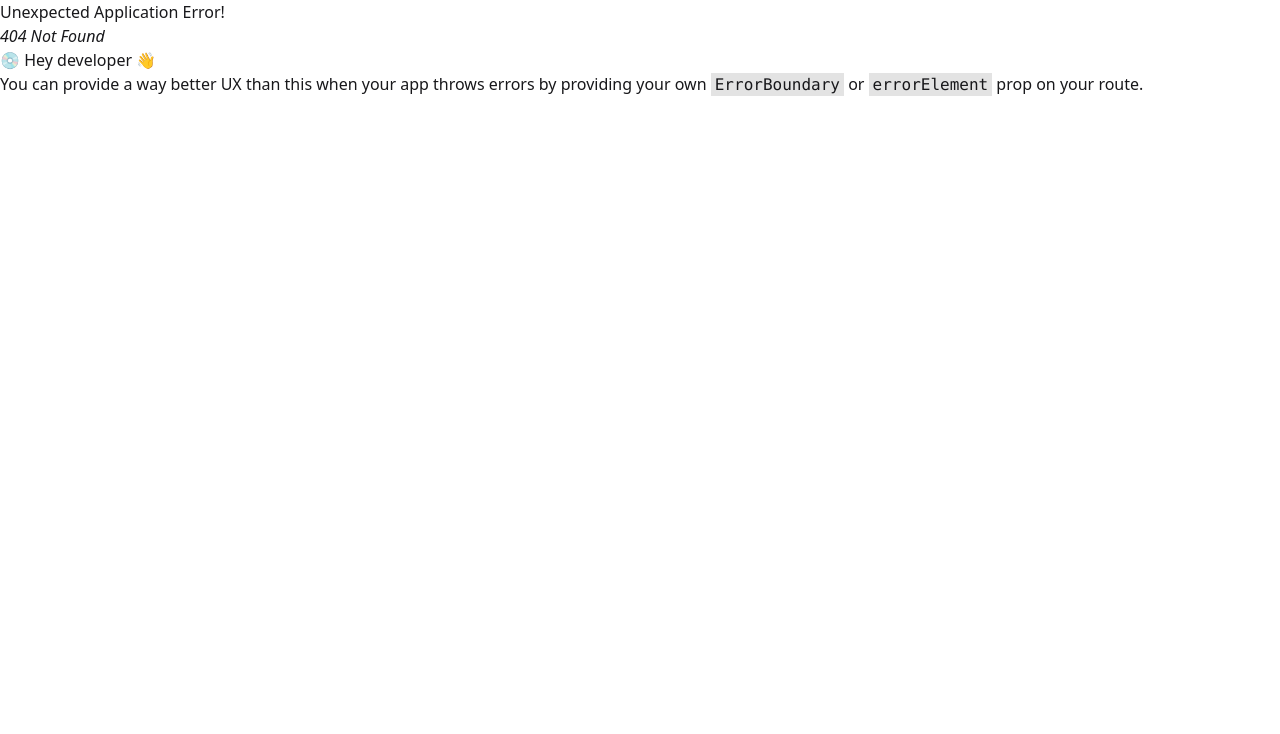
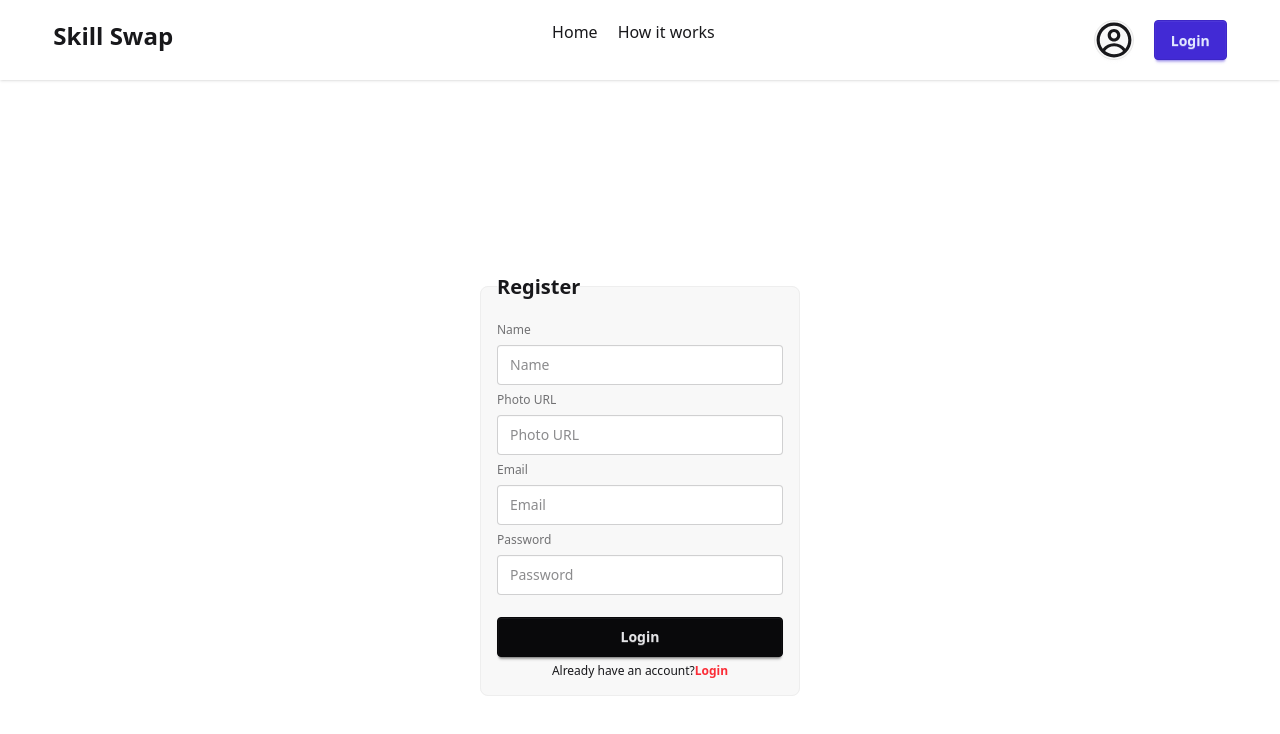
Before and after one commit to imadisimran/skill-swap, a React (Vite) app: page /auth/register in a window 1280 px wide. Before the commit this address had no page. Shown: the top 734 px of the page. Built offline with nearby package versions, Linux system fonts and the light colour scheme.

Commit message:
auth context created

```diff
--- a/src/components/Navbar.jsx
+++ b/src/components/Navbar.jsx
@@ -1,17 +1,26 @@
-import React from "react";
+// import React, { use } from "react";
 import { CgProfile } from "react-icons/cg";
-import { Link } from "react-router";
+import { Link, NavLink } from "react-router";
+import AuthContext from "../contexts/AuthContext";
 
 const Navbar = () => {
+  // const {name}=use(AuthContext)
+  // console.log(name)
   return (
-    <nav className= "shadow">
-        <div className="w-11/12 mx-auto flex justify-between py-5">
-            <Link className="text-2xl font-bold">Skill Swap</Link>
+    <nav className="shadow">
+      <div className="w-11/12 mx-auto flex justify-between py-5">
+        <Link className="text-2xl font-bold">Skill Swap</Link>
+        <div className="space-x-5">
+          <NavLink className={({isActive})=>isActive ? "underline" : ''} to='/'>Home</NavLink>
+          <NavLink className={({isActive})=>isActive ? "underline" : ''} to='/how-it-works'>How it works</NavLink>
+        </div>
         <div className="flex items-center gap-5">
-            <button className="btn btn-circle"><CgProfile size={40} /></button>
-            <Link className="btn btn-primary">Login</Link>
+          <button className="btn btn-circle">
+            <CgProfile size={40} />
+          </button>
+          <Link to='/auth/login' className="btn btn-primary">Login</Link>
         </div>
-        </div>
+      </div>
     </nav>
   );
 };
--- /dev/null
+++ b/src/contexts/AuthContext.jsx
@@ -0,0 +1,6 @@
+import { createContext } from "react";
+
+const AuthContext=createContext()
+
+
+export default AuthContext
--- /dev/null
+++ b/src/contexts/AuthProvider.jsx
@@ -0,0 +1,15 @@
+import React from 'react';
+import AuthContext from './AuthContext';
+
+const AuthProvider = ({children}) => {
+    const authData={
+        name:"Imran"
+    }
+    return (
+        <AuthContext value={authData}>
+            {children}
+        </AuthContext>
+    );
+};
+
+export default AuthProvider;
--- /dev/null
+++ b/src/layouts/AuthLayout.jsx
@@ -0,0 +1,14 @@
+import React from "react";
+import { Outlet } from "react-router";
+import Navbar from "../components/Navbar";
+
+const AuthLayout = () => {
+  return (
+    <>
+      <Navbar></Navbar>
+      <Outlet></Outlet>
+    </>
+  );
+};
+
+export default AuthLayout;
--- /dev/null
+++ b/src/pages/HowItWorks.jsx
@@ -0,0 +1,10 @@
+import React from 'react';
+import Navbar from '../components/Navbar';
+
+const HowItWorks = () => {
+    return (
+        <Navbar></Navbar>
+    );
+};
+
+export default HowItWorks;
--- /dev/null
+++ b/src/pages/Login.jsx
@@ -0,0 +1,25 @@
+import React from "react";
+import { Link } from "react-router";
+
+const Login = () => {
+  return (
+    <div className="min-h-screen flex justify-center items-center">
+      <form>
+        <fieldset className="fieldset bg-base-200 border-base-300 rounded-box w-xs border p-4">
+          <legend className="fieldset-legend text-xl">Login</legend>
+
+          <label className="label">Email</label>
+          <input type="email" className="input" placeholder="Email" />
+
+          <label className="label">Password</label>
+          <input type="password" className="input" placeholder="Password" />
+
+          <button className="btn btn-neutral mt-4">Login</button>
+          <p className="text-xs text-center">Don't have an account?<Link className="text-red-500 font-bold" to='/auth/register'>Register</Link></p>
+        </fieldset>
+      </form>
+    </div>
+  );
+};
+
+export default Login;
--- /dev/null
+++ b/src/pages/Register.jsx
@@ -0,0 +1,31 @@
+import React from "react";
+import { Link } from "react-router";
+
+const Register = () => {
+  return (
+    <div className="min-h-screen flex justify-center items-center">
+      <form>
+        <fieldset className="fieldset bg-base-200 border-base-300 rounded-box w-xs border p-4">
+          <legend className="fieldset-legend text-xl">Register</legend>
+
+          <label className="label">Name</label>
+          <input type="text" className="input" placeholder="Name" />
+
+          <label className="label">Photo URL</label>
+          <input type="url" className="input" placeholder="Photo URL" />
+
+          <label className="label">Email</label>
+          <input type="email" className="input" placeholder="Email" />
+
+          <label className="label">Password</label>
+          <input type="password" className="input" placeholder="Password" />
+
+          <button className="btn btn-neutral mt-4">Login</button>
+          <p className="text-xs text-center">Already have an account?<Link className="text-red-500 font-bold" to='/auth/login'>Login</Link></p>
+        </fieldset>
+      </form>
+    </div>
+  );
+};
+
+export default Register;
```
Also changed, not shown: src/main.jsx (+12 -9 lines), src/router/router.jsx (+22 -0 lines).
